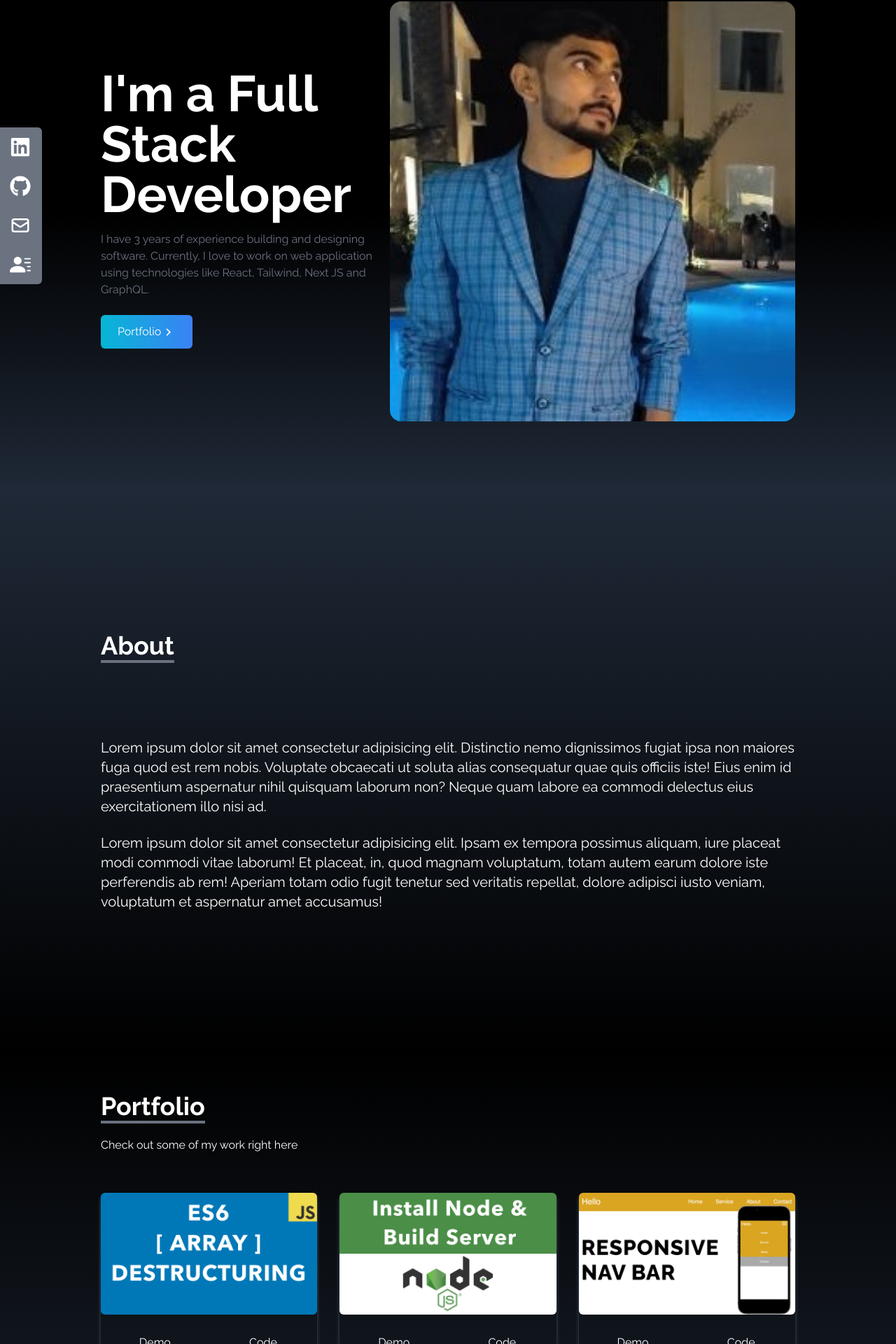
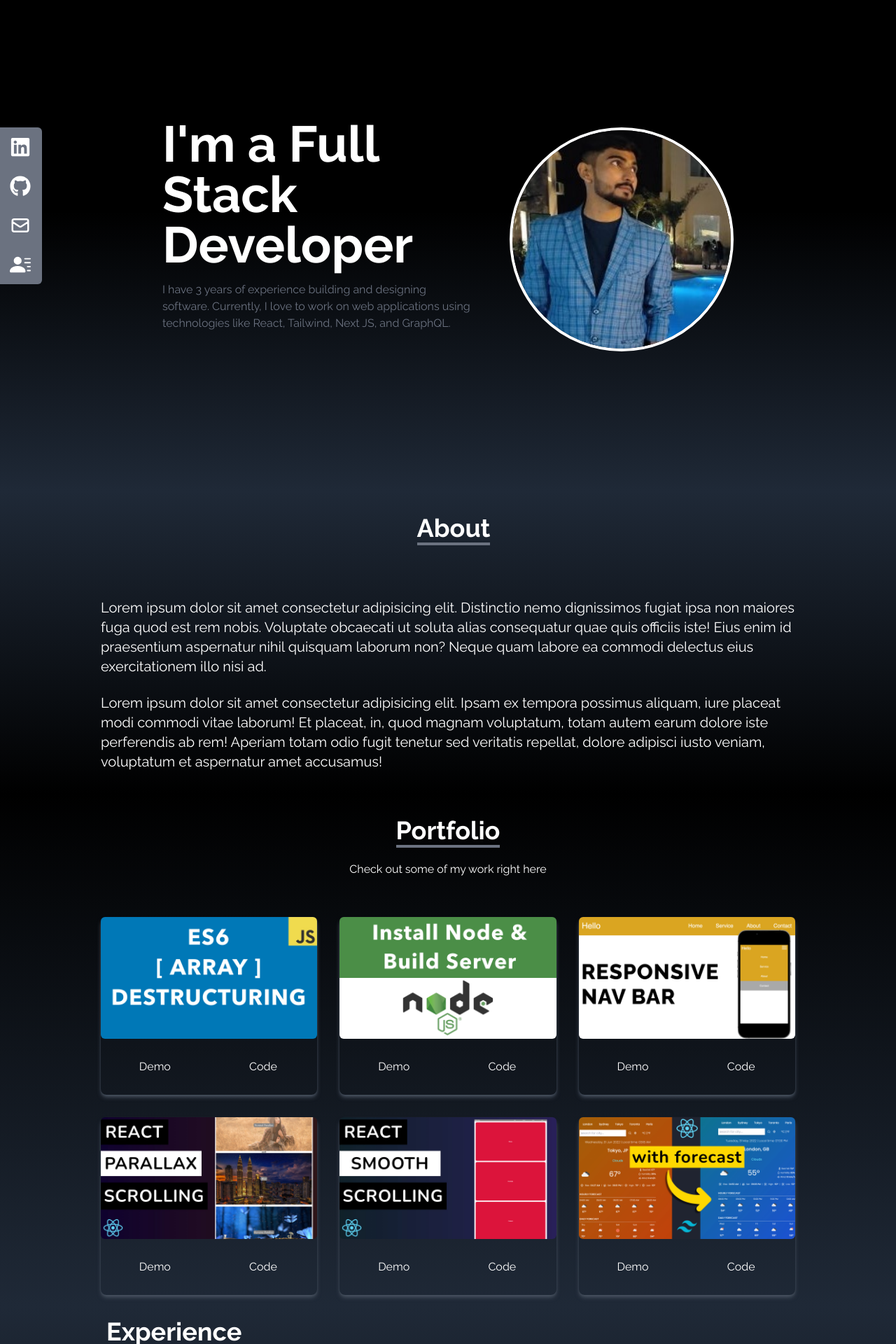
Before and after one commit to SiddhantAshok/My_Portfolio, a React (Vite) app in the folder MyPortfolio/: page / in a window 1280 px wide. Shown: the part 98-2018 px from the top of the page at 70% size. Built offline with nearby package versions, Linux system fonts and the light colour scheme.

Commit message:
Updated CSS for Home and Contact page

```diff
--- a/MyPortfolio/src/components/About.jsx
+++ b/MyPortfolio/src/components/About.jsx
@@ -1,27 +1,38 @@
-import React from 'react'
+import React from "react";
 
 function About() {
   return (
-    <div name="about" className='w-full h-screen bg-gradient-to-b from-gray-800 to-black text-white'>
-        <div className='max-w-screen-lg p-4 mx-auto flex flex-col justify-center w-full h-full'>
-            <div className='pb-8'>
-                <p className='text-4xl font-bold inline border-b-4 border-gray-500'>About</p>
-            </div>
-                <p className='text-xl mt-20'>
-                    Lorem ipsum dolor sit amet consectetur adipisicing elit. Distinctio nemo dignissimos fugiat ipsa non maiores fuga quod est rem nobis.
-                    Voluptate obcaecati ut soluta alias consequatur quae quis officiis iste! Eius enim id praesentium aspernatur nihil quisquam laborum non?
-                     Neque quam labore ea commodi delectus eius exercitationem illo nisi ad.
-                </p>
-                <br />
+    <div
+      name="about"
+      className="flex flex-col py-8 h-auto justify-center bg-gradient-to-b from-gray-800 to-black text-white"
+    >
+      <div className="max-w-screen-lg pl-4 mx-auto w-full h-full">
+        <div className="text-center">
+          <p className="text-4xl font-bold inline border-b-4 border-gray-500">
+            About
+          </p>
+        </div>
+        <p className="text-xl mt-20">
+          Lorem ipsum dolor sit amet consectetur adipisicing elit. Distinctio
+          nemo dignissimos fugiat ipsa non maiores fuga quod est rem nobis.
+          Voluptate obcaecati ut soluta alias consequatur quae quis officiis
+          iste! Eius enim id praesentium aspernatur nihil quisquam laborum non?
+          Neque quam labore ea commodi delectus eius exercitationem illo nisi
+          ad.
+        </p>
+        <br />
 
-                <p className='text-xl'>
-                    Lorem ipsum dolor sit amet consectetur adipisicing elit. Ipsam ex tempora possimus aliquam, iure placeat modi commodi vitae laborum!
-                    Et placeat, in, quod magnam voluptatum, totam autem earum dolore iste perferendis ab rem! Aperiam totam odio fugit tenetur sed
-                    veritatis repellat, dolore adipisci iusto veniam, voluptatum et aspernatur amet accusamus!
-                </p>
-            </div>
+        <p className="text-xl">
+          Lorem ipsum dolor sit amet consectetur adipisicing elit. Ipsam ex
+          tempora possimus aliquam, iure placeat modi commodi vitae laborum! Et
+          placeat, in, quod magnam voluptatum, totam autem earum dolore iste
+          perferendis ab rem! Aperiam totam odio fugit tenetur sed veritatis
+          repellat, dolore adipisci iusto veniam, voluptatum et aspernatur amet
+          accusamus!
+        </p>
+      </div>
     </div>
-  )
+  );
 }
 
-export default About
+export default About;
--- a/MyPortfolio/src/components/Home.jsx
+++ b/MyPortfolio/src/components/Home.jsx
@@ -1,36 +1,85 @@
-import React from 'react'
-import HeroImage from '../assets/heroImage.png'
-import {MdOutlineKeyboardArrowRight} from 'react-icons/md'
-import { Link } from 'react-scroll'
+// import React from "react";
+// import HeroImage from "../assets/heroImage.png";
+// import { MdOutlineKeyboardArrowRight } from "react-icons/md";
+// import { Link } from "react-scroll";
+
+// function Home() {
+//   return (
+//     <div
+//       name="home"
+//       className="h-screen bg-gradient-to-b from-black via-black to-gray-800"
+//     >
+//       <div className="max-w-screen-lg mx-auto flex flex-col items-center justify-center h-full px-4 md:flex-row">
+//         <div className="mr-auto place-self-center lg:col-span-7">
+//           <h2 className="text-4xl sm:text-7xl font-bold text-white">
+//             I'm a Full Stack Developer
+//           </h2>
+//           <p className="text-gray-500 py-4 max-w-md mx-auto md:mx-0">
+//             I have 3 years of experience building and designing software.
+//             Currently, I love to work on web applications using technologies
+//             like React, Tailwind, Next JS, and GraphQL.
+//           </p>
+
+//           <div className="flex justify-center md:justify-start">
+//             <Link
+//               to="portfolio"
+//               smooth
+//               duration={500}
+//               className="group text-white w-fit px-6 py-3 my-2 flex items-center rounded-md bg-gradient-to-r from-cyan-500 to-blue-500 cursor-pointer"
+//             >
+//               Portfolio
+//               <span className="group-hover:rotate-90 duration-300">
+//                 <MdOutlineKeyboardArrowRight size={21} />
+//               </span>
+//             </Link>
+//           </div>
+//         </div>
+
+//         <img
+//           src={HeroImage}
+//           alt="my profile"
+//           className="rounded-2xl mx-auto w-2/3 md:w-full"
+//         />
+//       </div>
+//     </div>
+//   );
+// }
+
+// export default Home;
+
+import React from "react";
+import HeroImage from "../assets/heroImage.png";
+import { MdOutlineKeyboardArrowRight } from "react-icons/md";
+import { Link } from "react-scroll";
 
 function Home() {
   return (
-    <div name="home" className='h-screen bg-gradient-to-b from-black via-black to-gray-800'>
-      <div className='max-w-screen-lg mx-auto flex flex-col items-center justify-center h-full px-4 md:flex-row'>
-        <div className='flex flex-col justify-center h-full'>
-          <h2 className='text-4xl sm:text-7xl font-bold text-white'>
+    <div
+      name="home"
+      className=" flex flex-col items-center justify-center h-screen bg-gradient-to-b from-black via-black to-gray-800 sm:pt-20"
+    >
+      <div className="flex flex-col md:flex-row items-center justify-between w-full max-w-4xl p-5 md:p-10">
+        <div className="flex-1 text-center md:text-left mb-8 md:mb-0">
+          <h2 className="text-4xl sm:text-7xl font-bold text-white">
             I'm a Full Stack Developer
           </h2>
-          <p className='text-gray-500 py-4 max-w-md'>
+          <p className="text-gray-500 py-4 max-w-md mx-auto md:mx-0">
             I have 3 years of experience building and designing software.
-            Currently, I love to work on web application using technologies like
-            React, Tailwind, Next JS and GraphQL.
+            Currently, I love to work on web applications using technologies
+            like React, Tailwind, Next JS, and GraphQL.
           </p>
-
-          <div>
-            <Link to='portfolio' smooth duration={500} className=' group text-white w-fit px-6 py-3 my-2 flex items-center rounded-md bg-gradient-to-r from-cyan-500 to-blue-500 cursor-pointer' >
-              Portfolio
-              <span className='group-hover:rotate-90 duration-300'>
-              <MdOutlineKeyboardArrowRight size={21} />
-              </span>
-            </Link>
-          </div>
+          <h1 className="text-2xl md:text-2xl font-bold text-indigo-600 dark:text-indigo-600 inline-block"></h1>
         </div>
-
-        <img src={HeroImage} alt="my profile" className='rounded-2xl mx-auto h-3/4 md:w-full'/>
+        <div className="self-center">
+          <img
+            src={HeroImage}
+            alt="Profile"
+            className="rounded-full w-40 h-40 md:w-60 md:h-60 lg:w-80 lg:h-80 border-4 border-white dark:border-gray-900"
+          />
+        </div>
       </div>
     </div>
-  )
+  );
 }
 
-export default Home
+export default Home;
--- a/MyPortfolio/src/components/Portfolio.jsx
+++ b/MyPortfolio/src/components/Portfolio.jsx
@@ -1,23 +1,24 @@
-import React from 'react'
-import PortfolioCard from './PortfolioCard'
-
-
+import React from "react";
+import PortfolioCard from "./PortfolioCard";
 
 function Portfolio() {
+  return (
+    <div
+      name="portfolio"
+      className="flex h-auto pt-4 flex-col bg-gradient-to-b from-black to-gray-800 w-full text-white "
+    >
+      <div className="max-w-screen-lg p-4 mx-auto flex flex-col justify-center w-full h-full">
+        <div className="pb-8 text-center ">
+          <p className="text-4xl font-bold inline border-b-4 border-gray-500">
+            Portfolio
+          </p>
+          <p className="py-6">Check out some of my work right here</p>
+        </div>
 
-  return (
-    <div name='portfolio' className='bg-gradient-to-b from-black to-gray-800 w-full text-white md:h-screen'>
-        <div className='max-w-screen-lg p-4 mx-auto flex flex-col justify-center w-full h-full'>
-            <div className='pb-8'>
-                <p className='text-4xl font-bold inline border-b-4 border-gray-500'>Portfolio</p>
-                <p className='py-6'>Check out some of my work right here</p>
-            </div>
-
-            <PortfolioCard />
-
-        </div>
+        <PortfolioCard />
+      </div>
     </div>
-  )
+  );
 }
 
-export default Portfolio
+export default Portfolio;
--- a/MyPortfolio/src/components/PortfolioCard.jsx
+++ b/MyPortfolio/src/components/PortfolioCard.jsx
@@ -1,54 +1,60 @@
-import React from 'react'
-import arrayDestruct from '../assets/portfolio/arrayDestruct.jpg'
-import installNode from '../assets/portfolio/installNode.jpg'
-import navbar from '../assets/portfolio/navbar.jpg'
-import reactParallax from '../assets/portfolio/reactParallax.jpg'
-import reactSmooth from '../assets/portfolio/reactSmooth.jpg'
-import reactWeather from '../assets/portfolio/reactWeather.jpg'
+import React from "react";
+import arrayDestruct from "../assets/portfolio/arrayDestruct.jpg";
+import installNode from "../assets/portfolio/installNode.jpg";
+import navbar from "../assets/portfolio/navbar.jpg";
+import reactParallax from "../assets/portfolio/reactParallax.jpg";
+import reactSmooth from "../assets/portfolio/reactSmooth.jpg";
+import reactWeather from "../assets/portfolio/reactWeather.jpg";
 
 function PortfolioCard() {
-
   const portfolios = [
     {
       id: 1,
-            src: arrayDestruct
+      src: arrayDestruct,
     },
     {
       id: 2,
-            src: installNode
+      src: installNode,
     },
     {
       id: 3,
-            src: navbar
+      src: navbar,
     },
     {
       id: 4,
-            src: reactParallax
+      src: reactParallax,
     },
     {
       id: 5,
-            src: reactSmooth
+      src: reactSmooth,
     },
     {
       id: 6,
-            src: reactWeather
-        }
-    ]
+      src: reactWeather,
+    },
+  ];
 
   return (
-
-    <div className='grid sm:grid-cols-2 md:grid-cols-3 gap-8 px-12 sm:px-0'>
-        {portfolios.map(({id, src}) => (
-            <div key={id} className='shadow-md shadow-gray-600 rounded-lg'>
-                <img src={src} alt=""  className='rounded-md duration-200 hover:scale-105'/>
-                <div className='flex items-center justify-center'>
-                    <button className='w-1/2 px-6 py-3 m-4 duration-200 hover:scale-105'>Demo</button>
-                    <button className='w-1/2 px-6 py-3 m-4 duration-200 hover:scale-105'>Code</button>
+    <div className="h-auto grid sm:grid-cols-2 md:grid-cols-3 gap-8 px-12 sm:px-0">
+      {portfolios.map(({ id, src }) => (
+        <div key={id} className="shadow-md shadow-gray-600 rounded-lg">
+          <img
+            src={src}
+            alt=""
+            className="rounded-md duration-200 hover:scale-105"
+          />
+          <div className="flex items-center justify-center">
+            <button className="w-1/2 px-6 py-3 m-4 duration-200 hover:scale-105">
+              Demo
+            </button>
+            <button className="w-1/2 px-6 py-3 m-4 duration-200 hover:scale-105">
+              Code
+            </button>
           </div>
         </div>
       ))}
     </div>
-  )
+  );
 }
 
-export default PortfolioCard
+export default PortfolioCard;
--- a/MyPortfolio/tailwind.config.js
+++ b/MyPortfolio/tailwind.config.js
@@ -1,14 +1,12 @@
 /** @type {import('tailwindcss').Config} */
 export default {
-  content: [
-    "./index.html",
-    "./src/**/*.{js,ts,jsx,tsx}",
-  ],
+  content: ["./index.html", "./src/**/*.{js,ts,jsx,tsx}"],
+  darkMode: "class",
   theme: {
     extend: {},
-    fontFamily:{
+    fontFamily: {
       signature: ["Great Vibes"],
-    }
+    },
   },
   plugins: [],
-}
+};
```
Also changed, not shown: MyPortfolio/src/components/Contact.jsx (+45 -22 lines), MyPortfolio/src/components/Experience.jsx (+49 -42 lines), MyPortfolio/src/components/NavBar.jsx (+41 -30 lines), MyPortfolio/src/assets/heroImage1.png (added). Lines whose indentation alone changed are shown as unchanged.
